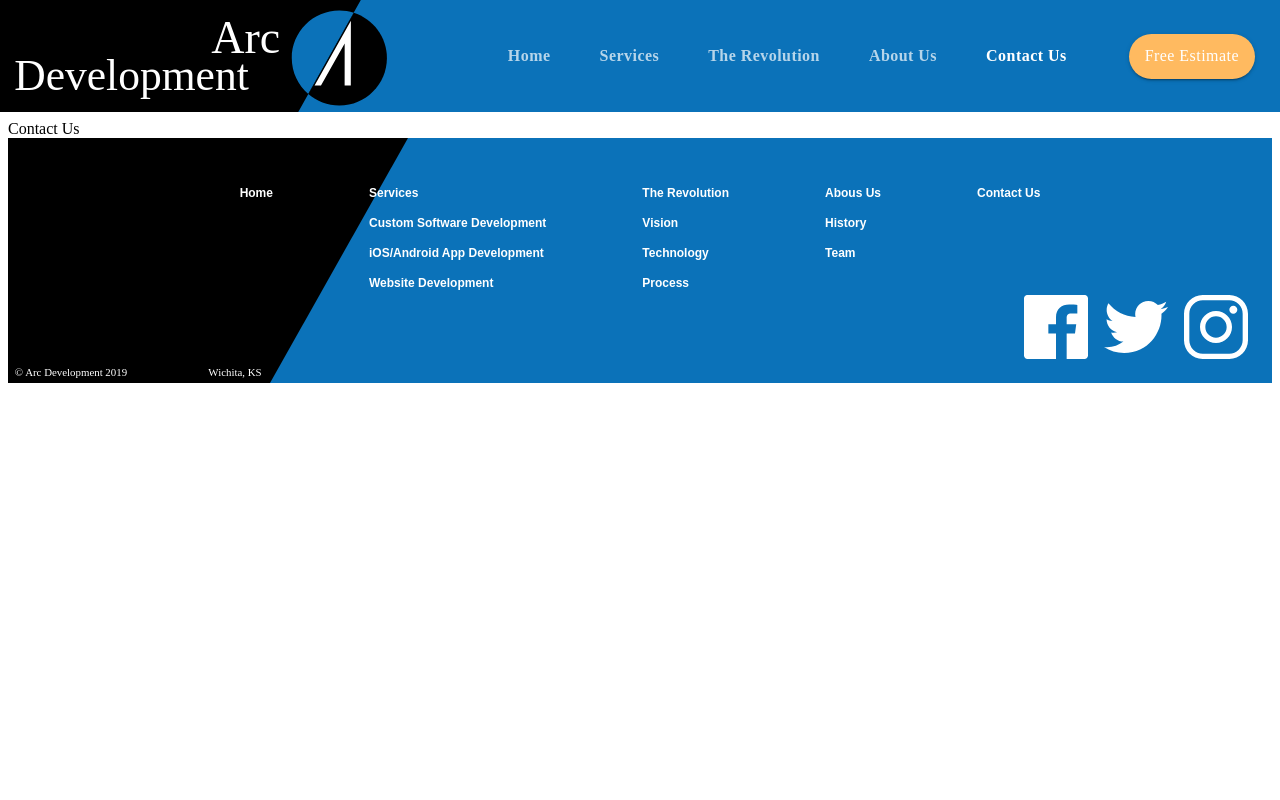
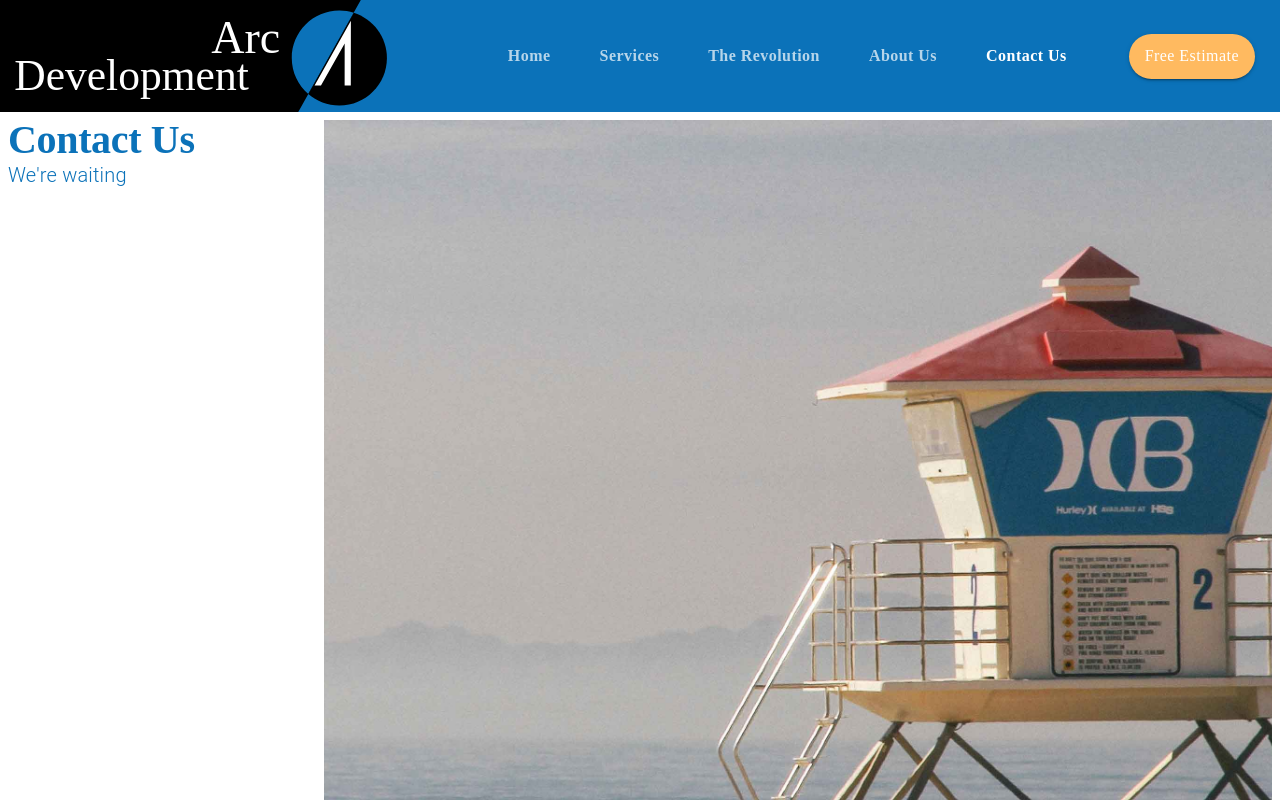
Before and after one commit to BauTancredi/arc-development, a React (Create React App) app: page /contact in a window 1280 px wide. Shown: the top 800 px of the page. Built offline with nearby package versions, Linux system fonts and the light colour scheme; the HTML template or start-up script is replaced by a standard one.

Commit message:
ContactUs page setup

```diff
--- a/src/components/App.js
+++ b/src/components/App.js
@@ -12,6 +12,7 @@
 import Websites from "./Websites";
 import Revolution from "./Revolution";
 import AboutUs from "./AboutUs";
+import ContactUs from "./ContactUs";
 
 function App() {
   const [value, setValue] = useState(0);
@@ -107,7 +108,13 @@
           <Route
             exact
             path="/contact"
-            component={() => <div>Contact Us</div>}
+            render={(props) => (
+              <ContactUs
+                {...props}
+                setValue={setValue}
+                setSelectedIndex={setSelectedIndex}
+              />
+            )}
           />
           <Route exact path="/estimate" component={() => <div>Estimate</div>} />
         </Switch>
--- /dev/null
+++ b/src/components/ContactUs.js
@@ -0,0 +1,45 @@
+import React from "react";
+import { Link } from "react-router-dom";
+import { makeStyles, useTheme } from "@material-ui/core/styles";
+import Grid from "@material-ui/core/Grid";
+import Typography from "@material-ui/core/Typography";
+import Button from "@material-ui/core/Button";
+import TextField from "@material-ui/core/TextField";
+
+import background from "../assets/background.jpg";
+
+const useStyles = makeStyles((theme) => ({
+  background: {
+    backgroundImage: `url(${background})`,
+    backgroundPosition: "center",
+    backgroundSize: "cover",
+    backgroundRepeat: "no-repeat",
+    height: "60em",
+  },
+}));
+
+const ContactUs = () => {
+  const classes = useStyles();
+  const theme = useTheme();
+
+  return (
+    <Grid container>
+      <Grid item container direction="column" lg={3}>
+        <Grid item>
+          <Typography variant="h2" style={{ lineHeight: 1 }}>
+            Contact Us
+          </Typography>
+          <Typography
+            variant="body1"
+            style={{ color: theme.palette.common.blue }}
+          >
+            We're waiting
+          </Typography>
+        </Grid>
+      </Grid>
+      <Grid item container className={classes.background} lg={9}></Grid>
+    </Grid>
+  );
+};
+
+export default ContactUs;
--- a/src/components/Services.js
+++ b/src/components/Services.js
@@ -62,7 +62,7 @@
           gutterBottom
           align={matchesSM ? "center" : undefined}
         >
-          Service
+          Services
         </Typography>
       </Grid>
       {/*-----iOS/Android Block-----*/}
```
